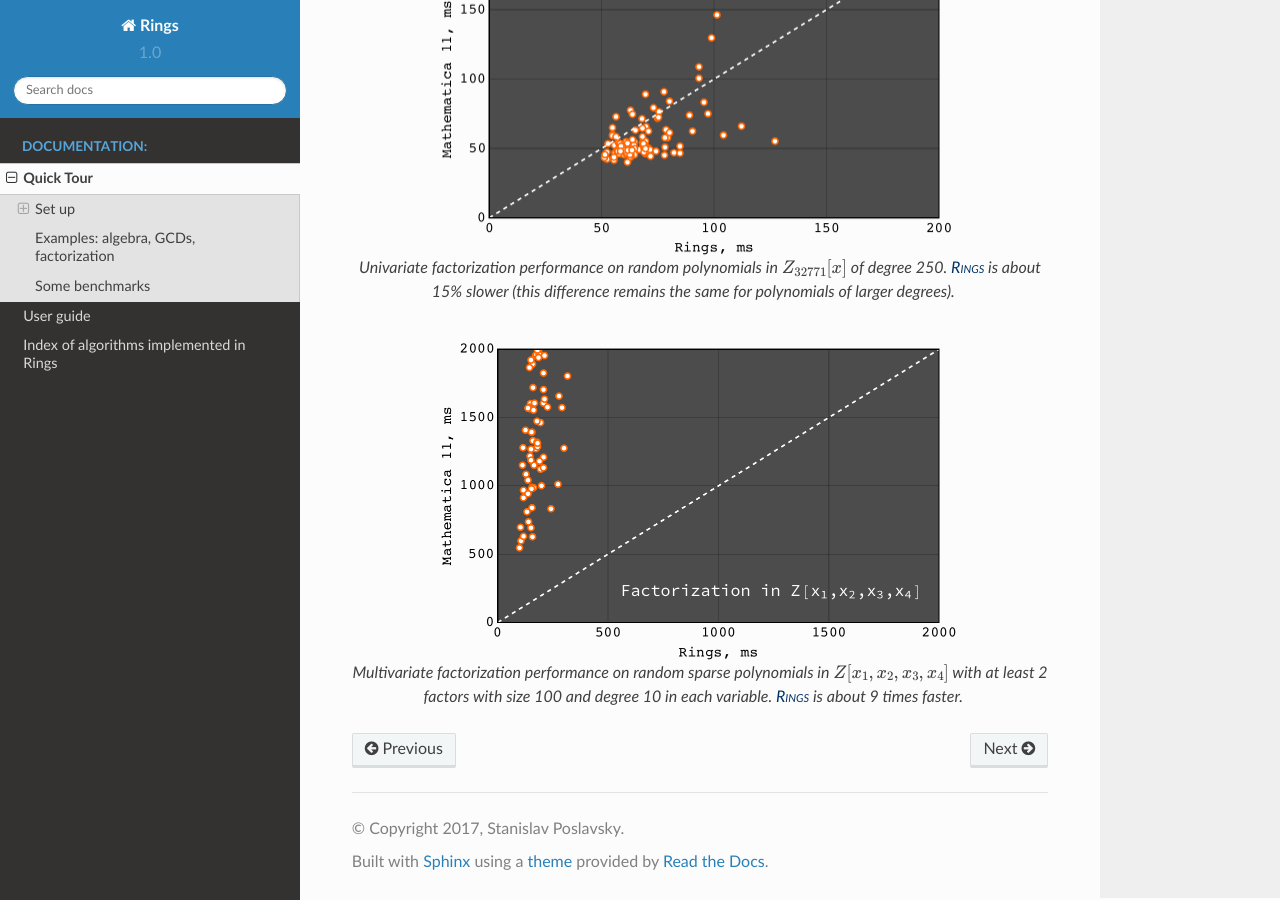
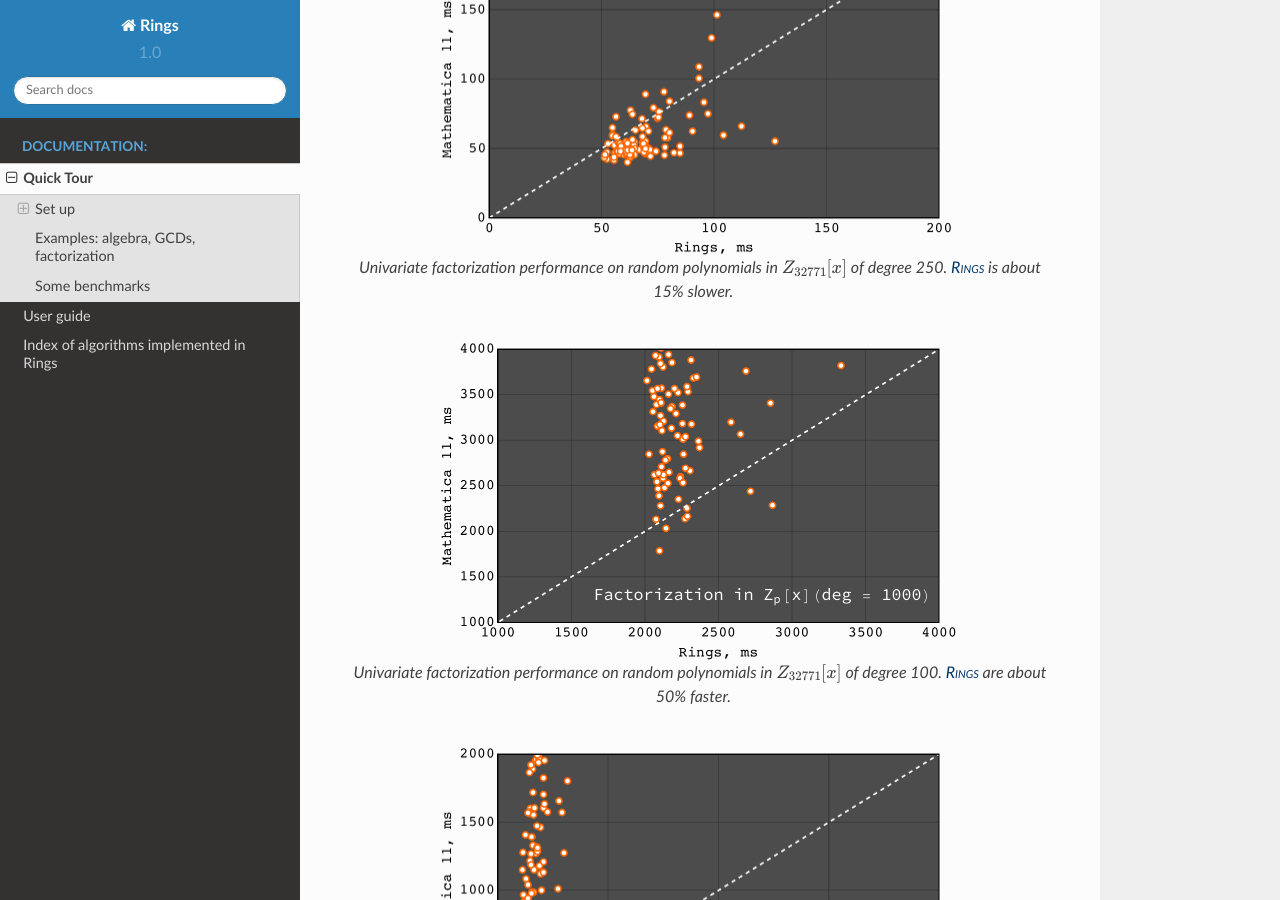
Before and after one commit to PoslavskySV/rings, a Sphinx documentation site: the page built from doc/quickstart.rst, in a window 1280 px wide and 900 px high, scrolled down 8098 px. Built offline with Sphinx 7.4.7 and the Read the Docs theme 2.0.0, drawn with Linux system fonts in a browser that asks for light colours.

Commit message:
Added benchmark for univariate factorization with larger degrees

```diff
--- a/doc/quickstart.rst
+++ b/doc/quickstart.rst
@@ -638,7 +638,14 @@ In the following plots performance of |Rings| is compared to Wolfram Mathematica
    :scale: 50%
    :align: center
 
-   Univariate factorization performance on random polynomials in :math:`Z_{32771}[x]` of degree 250. |Rings| is about 15% slower (this difference remains the same for polynomials of larger degrees).
+   Univariate factorization performance on random polynomials in :math:`Z_{32771}[x]` of degree 250. |Rings| is about 15% slower.
+
+
+.. figure:: _static/bench_fac_uni_Zp_1000.png
+   :scale: 50%
+   :align: center
+
+   Univariate factorization performance on random polynomials in :math:`Z_{32771}[x]` of degree 100. |Rings| are about 50% faster.
 
 
 .. figure:: _static/bench_fac_multi_Z.png
```
Also changed, not shown: README.md (+5 -1 lines), doc/_static/bench_fac_uni_Zp_1000.png (added).
